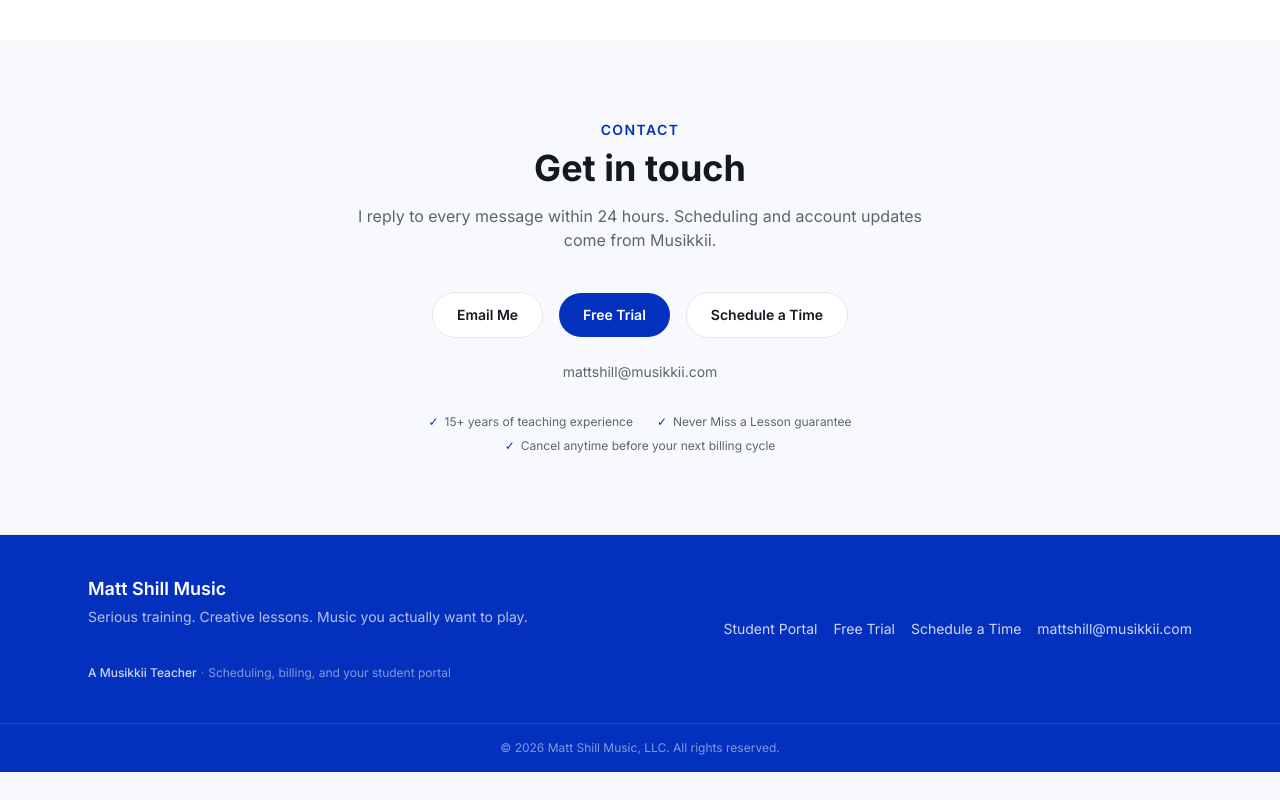
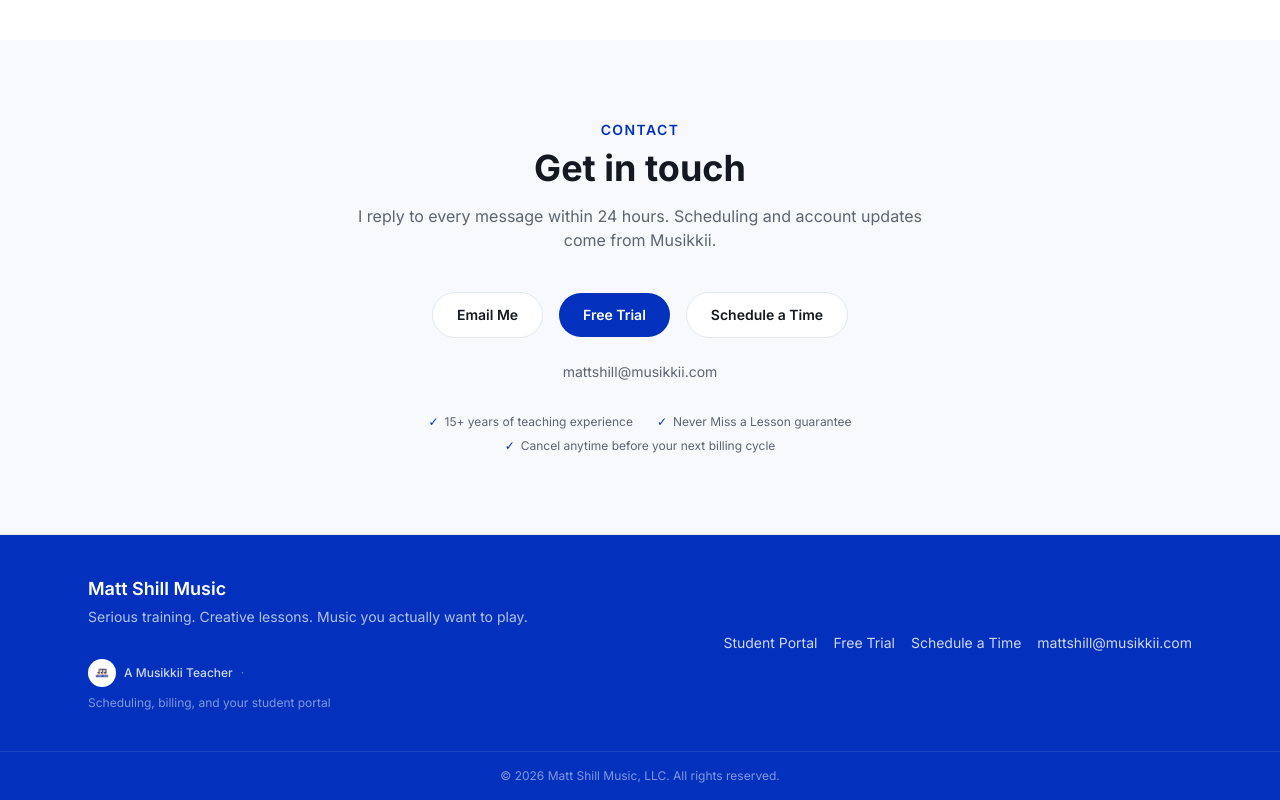
Before and after one commit to Matthew-Shill/mattshill-web, a Next.js app: page / in a window 1280 px wide. Shown: the part 6381-7181 px from the top of the page. Before the commit the page ends 7153 px from the top, so only its background shows below. Built offline with nearby package versions, Linux system fonts and the light colour scheme.

Commit message:
footer fix

```diff
--- a/src/components/musikkii-affiliation.tsx
+++ b/src/components/musikkii-affiliation.tsx
@@ -14,10 +14,21 @@ export function MusikkiiAffiliation({
 
   return (
     <span
-      className={`inline-flex max-w-sm flex-wrap items-center gap-x-1 gap-y-0.5 ${
-        isFooter ? "text-xs" : "text-[10px] leading-none sm:text-[11px]"
+      className={`inline-flex max-w-sm flex-wrap items-center ${
+        isFooter ? "gap-2 text-xs" : "gap-x-1 gap-y-0.5 text-[10px] leading-none sm:text-[11px]"
       }`}
     >
+      {isFooter && (
+        <span className="flex h-7 w-7 shrink-0 items-center justify-center rounded-full bg-white">
+          {/* eslint-disable-next-line @next/next/no-img-element */}
+          <img
+            src={musikkii.logoSrc}
+            alt=""
+            className="h-3.5 w-auto"
+            aria-hidden
+          />
+        </span>
+      )}
       <span
         className={`font-medium ${isFooter ? "text-white/80" : "text-[#0331bd]"}`}
       >
```
